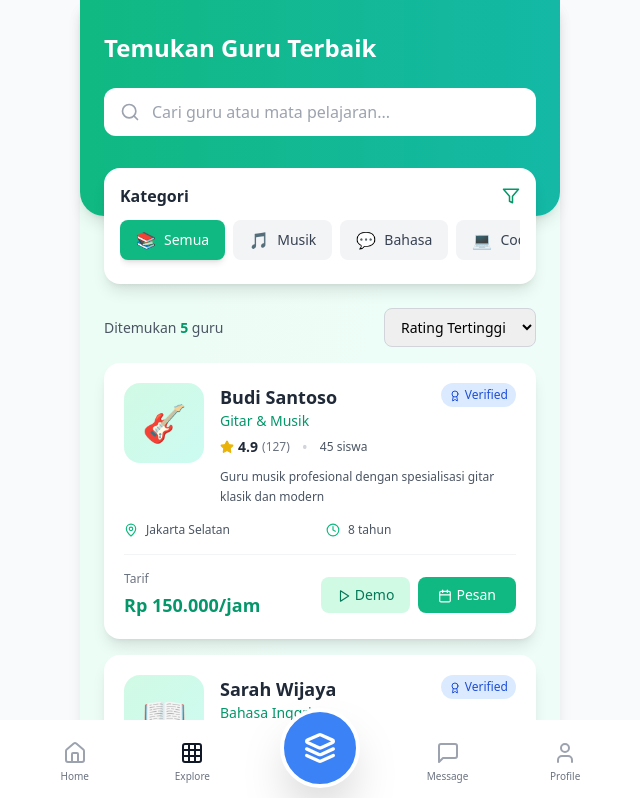
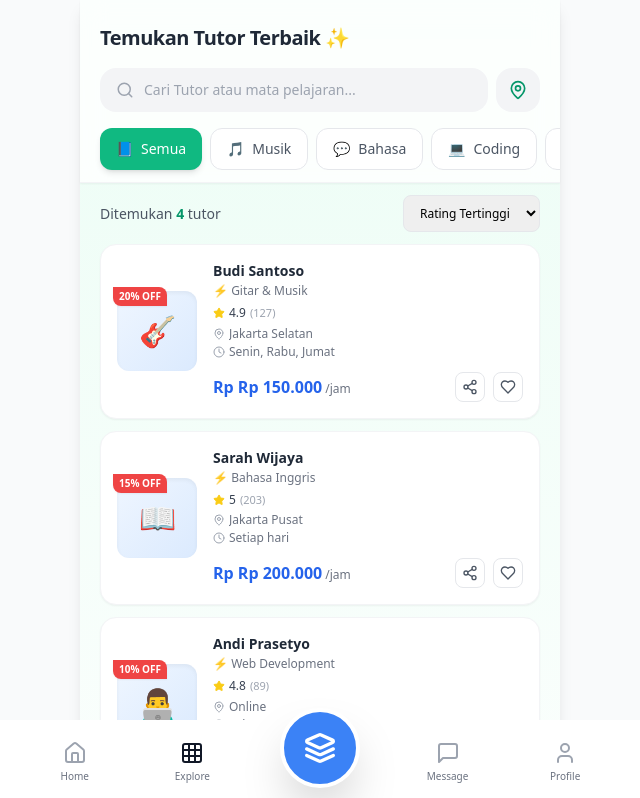
Before and after one commit to xcodeme21/sinau, a Next.js app: page /student/tutor in a window 1280 px wide. Shown: the top 798 px of the page, without its empty margins (320-960 px from the left). Built offline with nearby package versions, Linux system fonts and the light colour scheme.

Commit message:
tutor conainer revamp

```diff
--- /dev/null
+++ b/src/components/ui/BottomSheetModal.tsx
@@ -0,0 +1,65 @@
+'use client'
+
+import { motion, AnimatePresence } from 'framer-motion'
+import { X } from 'lucide-react'
+import React from 'react'
+
+interface BottomSheetModalProps {
+  show: boolean
+  title?: string
+  onClose: () => void
+  children: React.ReactNode
+}
+
+export default function BottomSheetModal({
+  show,
+  title,
+  onClose,
+  children,
+}: BottomSheetModalProps) {
+  return (
+    <AnimatePresence>
+      {show && (
+        <>
+          {/* Background overlay */}
+          <motion.div
+            className="fixed inset-0 bg-black/40 backdrop-blur-sm z-40"
+            initial={{ opacity: 0 }}
+            animate={{ opacity: 1 }}
+            exit={{ opacity: 0 }}
+            onClick={onClose}
+          />
+
+          {/* Bottom sheet */}
+          <motion.div
+            className="fixed bottom-0 left-0 right-0 z-50 bg-white rounded-t-3xl shadow-xl p-5 pb-8 min-h-[50vh] max-h-[90vh] overflow-y-auto"
+            initial={{ y: '100%' }}
+            animate={{ y: 0 }}
+            exit={{ y: '100%' }}
+            transition={{ type: 'spring', stiffness: 220, damping: 25 }}
+            drag="y"
+            dragConstraints={{ top: 0, bottom: 0 }}
+            onDragEnd={(e, info) => {
+              if (info.offset.y > 100) onClose()
+            }}>
+            {/* Handle Bar */}
+            <div className="absolute top-2 left-1/2 -translate-x-1/2 w-10 h-1 rounded-full bg-gray-300" />
+
+            {/* Header */}
+            <div className="flex items-center justify-between mb-4 mt-4">
+              <h3 className="text-lg font-semibold text-gray-800">{title}</h3>
+              <button
+                onClick={onClose}
+                className="p-2 rounded-full hover:bg-gray-100 transition">
+                <X size={20} />
+              </button>
+            </div>
+
+            {/* Content */}
+            <div className="space-y-3">{children}</div>
+          </motion.div>
+        </>
+      )}
+    </AnimatePresence>
+  )
+}
--- a/src/containers/student/dashboard/DashboardContainer.tsx
+++ b/src/containers/student/dashboard/DashboardContainer.tsx
@@ -3,34 +3,16 @@
 import { useState } from 'react'
 import {
   Bell,
-  Star,
   Search,
   Settings,
   Layers,
   ChevronRight,
   MapPin,
-  Share2,
-  Heart,
-  Clock,
 } from 'lucide-react'
 import PromoBanner from '@/containers/student/dashboard/PromoBanner'
 import TeacherCard from '@/components/ui/TeacherCard'
 import NotificationPanel from '@/components/ui/NotificationPanel'
-
-interface Teacher {
-  id: number
-  name: string
-  subject: string
-  category: string
-  rating: number
-  reviews: string
-  price: string
-  image: string
-  certified: boolean
-  discount?: string
-  location: string
-  schedule: string
-}
+import { Teacher } from '@/types/types'
 
 interface Category {
   id: string
@@ -56,12 +38,16 @@ export default function DashboardContainer() {
       subject: 'Gitar & Musik',
       category: 'music',
       rating: 4.9,
-      reviews: '2k',
-      price: '190.000',
+      reviews: 127,
+      price: 'Rp 150.000',
+      location: 'Jakarta Selatan',
+      experience: '8 tahun',
       image: '🎸',
+      available: 'Senin, Rabu, Jumat',
       certified: true,
+      bio: 'Tutor musik profesional dengan spesialisasi gitar klasik dan modern',
+      students: 45,
       discount: '20% OFF',
-      location: 'Jakarta Selatan',
       schedule: 'Senin, Rabu, Jumat',
     },
     {
@@ -69,13 +55,17 @@ export default function DashboardContainer() {
       name: 'Sarah Wijaya',
       subject: 'Bahasa Inggris',
       category: 'language',
-      rating: 4.2,
-      reviews: '6k',
-      price: '170.000',
+      rating: 5.0,
+      reviews: 203,
+      price: 'Rp 200.000',
+      location: 'Jakarta Pusat',
+      experience: '10 tahun',
       image: '📖',
+      available: 'Setiap hari',
       certified: true,
+      bio: 'Native speaker dengan sertifikasi TESOL dan IELTS',
+      students: 89,
       discount: '15% OFF',
-      location: 'Jakarta Pusat',
       schedule: 'Setiap hari',
     },
     {
@@ -83,13 +73,17 @@ export default function DashboardContainer() {
       name: 'Andi Prasetyo',
       subject: 'Web Development',
       category: 'coding',
-      rating: 4.9,
-      reviews: '2k',
-      price: '190.000',
+      rating: 4.8,
+      reviews: 89,
+      price: 'Rp 250.000',
+      location: 'Online',
+      experience: '6 tahun',
       image: '👨‍💻',
+      available: 'Selasa, Kamis, Sabtu',
       certified: true,
-      discount: '20% OFF',
-      location: 'Online',
+      bio: 'Full-stack developer dengan pengalaman di startup teknologi',
+      students: 67,
+      discount: '10% OFF',
       schedule: 'Selasa, Kamis, Sabtu',
     },
     {
@@ -97,13 +91,16 @@ export default function DashboardContainer() {
       name: 'Linda Kusuma',
       subject: 'Yoga & Fitness',
       category: 'sports',
-      rating: 4.2,
-      reviews: '6k',
-      price: '170.000',
+      rating: 4.9,
+      reviews: 156,
+      price: 'Rp 175.000',
+      location: 'Jakarta Barat',
+      experience: '5 tahun',
       image: '🧘‍♀️',
+      available: 'Senin–Jumat pagi',
       certified: true,
-      discount: '10% OFF',
-      location: 'Jakarta Barat',
+      bio: 'Instruktur yoga bersertifikat internasional (RYT-200)',
+      students: 102,
       schedule: 'Senin–Jumat pagi',
     },
   ]
--- a/src/containers/student/tutor/TutorContainer.tsx
+++ b/src/containers/student/tutor/TutorContainer.tsx
@@ -1,49 +1,17 @@
 'use client'
 
 import React, { useState } from 'react'
-import {
-  Search,
-  Filter,
-  MapPin,
-  Star,
-  Clock,
-  Play,
-  Award,
-  Calendar,
-} from 'lucide-react'
-
-interface Teacher {
-  id: number
-  name: string
-  subject: string
-  category: string
-  rating: number
-  reviews: number
-  price: string
-  location: string
-  experience: string
-  image: string
-  available: string
-  certified: boolean
-  bio: string
-  students: number
-}
+import { Search, MapPin } from 'lucide-react'
+import TeacherCard from '@/components/ui/TeacherCard'
+import BottomSheetModal from '@/components/ui/BottomSheetModal'
+import { Teacher } from '@/types/types'
 
 export default function TutorContainer() {
   const [searchQuery, setSearchQuery] = useState('')
   const [selectedCategory, setSelectedCategory] = useState('all')
+  const [selectedLocation, setSelectedLocation] = useState('all')
+  const [showLocationModal, setShowLocationModal] = useState(false)
   const [sortBy, setSortBy] = useState('rating')
-
-  const categories = [
-    { id: 'all', name: 'Semua', icon: '📚' },
-    { id: 'music', name: 'Musik', icon: '🎵' },
-    { id: 'language', name: 'Bahasa', icon: '💬' },
-    { id: 'coding', name: 'Coding', icon: '💻' },
-    { id: 'sports', name: 'Olahraga', icon: '⚽' },
-    { id: 'art', name: 'Seni', icon: '🎨' },
-    { id: 'math', name: 'Matematika', icon: '🔢' },
-    { id: 'science', name: 'Sains', icon: '🔬' },
-  ]
 
   const teachers: Teacher[] = [
     {
@@ -53,14 +21,16 @@ export default function TutorContainer() {
       category: 'music',
       rating: 4.9,
       reviews: 127,
-      price: 'Rp 150.000/jam',
+      price: 'Rp 150.000',
       location: 'Jakarta Selatan',
       experience: '8 tahun',
       image: '🎸',
       available: 'Senin, Rabu, Jumat',
       certified: true,
-      bio: 'Guru musik profesional dengan spesialisasi gitar klasik dan modern',
+      bio: 'Tutor musik profesional dengan spesialisasi gitar klasik dan modern',
       students: 45,
+      discount: '20% OFF',
+      schedule: 'Senin, Rabu, Jumat',
     },
     {
       id: 2,
@@ -69,7 +39,7 @@ export default function TutorContainer() {
       category: 'language',
       rating: 5.0,
       reviews: 203,
-      price: 'Rp 200.000/jam',
+      price: 'Rp 200.000',
       location: 'Jakarta Pusat',
       experience: '10 tahun',
       image: '📖',
@@ -77,6 +47,8 @@ export default function TutorContainer() {
       certified: true,
       bio: 'Native speaker dengan sertifikasi TESOL dan IELTS',
       students: 89,
+      discount: '15% OFF',
+      schedule: 'Setiap hari',
     },
     {
       id: 3,
@@ -85,7 +57,7 @@ export default function TutorContainer() {
       category: 'coding',
       rating: 4.8,
       reviews: 89,
-      price: 'Rp 250.000/jam',
+      price: 'Rp 250.000',
       location: 'Online',
       experience: '6 tahun',
       image: '👨‍💻',
@@ -93,6 +65,8 @@ export default function TutorContainer() {
       certified: true,
       bio: 'Full-stack developer dengan pengalaman di startup teknologi',
       students: 67,
+      discount: '10% OFF',
+      schedule: 'Selasa, Kamis, Sabtu',
     },
     {
       id: 4,
@@ -101,37 +75,51 @@ export default function TutorContainer() {
       category: 'sports',
       rating: 4.9,
       reviews: 156,
-      price: 'Rp 175.000/sesi',
+      price: 'Rp 175.000',
       location: 'Jakarta Barat',
       experience: '5 tahun',
       image: '🧘‍♀️',
-      available: 'Senin-Jumat pagi',
+      available: 'Senin–Jumat pagi',
       certified: true,
       bio: 'Instruktur yoga bersertifikat internasional (RYT-200)',
       students: 102,
-    },
-    {
-      id: 5,
-      name: 'Rudi Hartono',
-      subject: 'Matematika SMA',
-      category: 'math',
-      rating: 4.7,
-      reviews: 78,
-      price: 'Rp 125.000/jam',
-      location: 'Jakarta Timur',
-      experience: '7 tahun',
-      image: '📐',
-      available: 'Senin-Kamis sore',
-      certified: true,
-      bio: 'Spesialis persiapan ujian masuk PTN dan Olimpiade Matematika',
-      students: 56,
+      schedule: 'Senin–Jumat pagi',
     },
   ]
 
-  const filteredTeachers = teachers
+  const categories = [
+    { id: 'all', name: 'Semua', icon: '📘' },
+    { id: 'music', name: 'Musik', icon: '🎵' },
+    { id: 'language', name: 'Bahasa', icon: '💬' },
+    { id: 'coding', name: 'Coding', icon: '💻' },
+    { id: 'sports', name: 'Olahraga', icon: '⚽' },
+    { id: 'art', name: 'Seni', icon: '🎨' },
+  ]
+
+  const locations = [
+    { id: 'all', name: 'Semua Lokasi' },
+    { id: 'Jakarta Selatan', name: 'Jakarta Selatan' },
+    { id: 'Jakarta Pusat', name: 'Jakarta Pusat' },
+    { id: 'Jakarta Barat', name: 'Jakarta Barat' },
+    { id: 'Online', name: 'Online' },
+  ]
+
+  // Filtering logic, termasuk handle lokasi yg user search tapi tidak ada di daftar
+  const filtered = teachers
     .filter(
       (t) => selectedCategory === 'all' || t.category === selectedCategory,
     )
+    .filter((t) => {
+      if (selectedLocation === 'all') return true
+      const locationExists = locations.some(
+        (loc) => loc.id === selectedLocation,
+      )
+      if (!locationExists) {
+        // jika lokasi tidak ada di daftar, tampilkan Tutor Online
+        return t.location === 'Online'
+      }
+      return t.location === selectedLocation
+    })
     .filter(
       (t) =>
         t.name.toLowerCase().includes(searchQuery.toLowerCase()) ||
@@ -139,66 +127,71 @@ export default function TutorContainer() {
     )
 
   return (
-    <div className="min-h-screen bg-gradient-to-br from-emerald-50 to-teal-50 pb-20">
-      {/* Header */}
-      <div className="bg-gradient-to-r from-emerald-500 to-teal-500 text-white px-6 pt-8 pb-20 rounded-b-3xl shadow-lg">
-        <h1 className="text-2xl font-bold mb-6">Temukan Guru Terbaik</h1>
+    <div className="min-h-screen bg-gradient-to-b from-emerald-50 to-white pb-24">
+      {/* Sticky Header */}
+      <div className="sticky top-0 z-40 bg-white/80 backdrop-blur-md border-b border-gray-100 shadow-sm">
+        <div className="px-5 pt-6 pb-4">
+          <h1 className="text-xl font-semibold text-gray-800 tracking-tight mb-4">
+            Temukan Tutor Terbaik ✨
+          </h1>
 
-        {/* Search Bar */}
-        <div className="relative">
+          {/* Search Bar + Location Button */}
+          <div className="flex items-center gap-2">
+            <div className="relative flex-1">
               <Search
                 className="absolute left-4 top-1/2 transform -translate-y-1/2 text-gray-400"
-            size={20}
+                size={18}
               />
               <input
                 type="text"
-            placeholder="Cari guru atau mata pelajaran..."
+                placeholder="Cari Tutor atau mata pelajaran..."
                 value={searchQuery}
                 onChange={(e) => setSearchQuery(e.target.value)}
-            className="w-full pl-12 pr-4 py-3 rounded-xl text-gray-800 focus:outline-none focus:ring-2 focus:ring-emerald-300"
+                className="w-full pl-11 pr-4 py-3 rounded-2xl bg-gray-100 text-sm text-gray-700 focus:outline-none focus:ring-2 focus:ring-emerald-300 focus:bg-white transition-all duration-200"
               />
+            </div>
+
+            <button
+              onClick={() => setShowLocationModal(true)}
+              className="p-3 rounded-2xl bg-gray-100 hover:bg-emerald-100 transition-all duration-200">
+              <MapPin className="text-emerald-600" size={20} />
+            </button>
           </div>
         </div>
 
-      <div className="px-6 -mt-12">
-        {/* Categories */}
-        <div className="bg-white rounded-2xl shadow-lg p-4 mb-6">
-          <div className="flex items-center justify-between mb-3">
-            <h3 className="font-semibold text-gray-800">Kategori</h3>
-            <button className="text-emerald-600 text-sm font-medium">
-              <Filter size={18} />
-            </button>
-          </div>
-          <div className="flex gap-2 overflow-x-auto pb-2">
+        {/* Category Scroll */}
+        <div className="px-5 pb-3 overflow-x-auto hide-scrollbar">
+          <div className="flex gap-2">
             {categories.map((cat) => (
               <button
                 key={cat.id}
                 onClick={() => setSelectedCategory(cat.id)}
-                className={`flex items-center gap-2 px-4 py-2 rounded-lg whitespace-nowrap transition ${
+                className={`flex items-center gap-2 px-4 py-2.5 rounded-xl text-sm font-medium whitespace-nowrap transition-all ${
                   selectedCategory === cat.id
                     ? 'bg-emerald-500 text-white shadow-md'
-                    : 'bg-gray-100 text-gray-700 hover:bg-gray-200'
+                    : 'bg-white text-gray-600 border border-gray-200 hover:border-emerald-300 hover:text-emerald-600'
                 }`}>
                 <span>{cat.icon}</span>
-                <span className="text-sm font-medium">{cat.name}</span>
+                {cat.name}
               </button>
             ))}
           </div>
         </div>
+      </div>
 
-        {/* Stats */}
-        <div className="flex items-center justify-between mb-4">
+      {/* Result & Sort */}
+      <div className="flex items-center justify-between px-5 py-3">
         <p className="text-gray-600 text-sm">
           Ditemukan{' '}
-            <span className="font-bold text-emerald-600">
-              {filteredTeachers.length}
+          <span className="font-semibold text-emerald-600">
+            {filtered.length}
           </span>{' '}
-            guru
+          tutor
         </p>
         <select
           value={sortBy}
           onChange={(e) => setSortBy(e.target.value)}
-            className="text-sm border border-gray-300 rounded-lg px-3 py-2 focus:outline-none focus:ring-2 focus:ring-emerald-300">
+          className="text-xs border border-gray-200 rounded-lg px-3 py-2 focus:outline-none focus:ring-2 focus:ring-emerald-200">
           <option value="rating">Rating Tertinggi</option>
           <option value="price-low">Harga Terendah</option>
           <option value="price-high">Harga Tertinggi</option>
@@ -207,91 +200,42 @@ export default function TutorContainer() {
       </div>
 
       {/* Teacher List */}
-        <div className="space-y-4">
-          {filteredTeachers.map((teacher) => (
-            <div
-              key={teacher.id}
-              className="bg-white rounded-2xl shadow-lg overflow-hidden hover:shadow-xl transition">
-              <div className="p-5">
-                <div className="flex gap-4 mb-4">
-                  <div className="bg-gradient-to-br from-emerald-100 to-teal-100 rounded-2xl w-20 h-20 flex items-center justify-center text-4xl flex-shrink-0">
-                    {teacher.image}
+      <div className="px-5 space-y-3">
+        {filtered.length === 0 ? (
+          <div className="text-center py-10 text-gray-400 text-sm">
+            Tidak ada Tutor ditemukan 😔
           </div>
-                  <div className="flex-1">
-                    <div className="flex items-start justify-between mb-1">
-                      <div>
-                        <h3 className="font-bold text-gray-800 text-lg">
-                          {teacher.name}
-                        </h3>
-                        <p className="text-emerald-600 text-sm font-medium">
-                          {teacher.subject}
-                        </p>
-                      </div>
-                      {teacher.certified && (
-                        <span className="bg-blue-100 text-blue-700 text-xs px-2 py-1 rounded-full font-medium">
-                          <Award size={12} className="inline mr-1" />
-                          Verified
-                        </span>
+        ) : (
+          filtered.map((teacher) => (
+            <TeacherCard key={teacher.id} teacher={teacher} />
+          ))
         )}
       </div>
-                    <div className="flex items-center gap-3 mb-2">
-                      <div className="flex items-center">
-                        <Star
-                          size={14}
-                          className="text-yellow-500 fill-yellow-500"
-                        />
-                        <span className="text-sm font-bold text-gray-800 ml-1">
-                          {teacher.rating}
-                        </span>
-                        <span className="text-xs text-gray-500 ml-1">
-                          ({teacher.reviews})
-                        </span>
-                      </div>
-                      <span className="text-gray-300">•</span>
-                      <span className="text-xs text-gray-600">
-                        {teacher.students} siswa
-                      </span>
-                    </div>
-                    <p className="text-xs text-gray-600 leading-relaxed line-clamp-2">
-                      {teacher.bio}
-                    </p>
-                  </div>
-                </div>
 
-                <div className="grid grid-cols-2 gap-3 mb-4">
-                  <div className="flex items-center text-gray-600">
-                    <MapPin size={14} className="mr-2 text-emerald-500" />
-                    <span className="text-xs">{teacher.location}</span>
-                  </div>
-                  <div className="flex items-center text-gray-600">
-                    <Clock size={14} className="mr-2 text-emerald-500" />
-                    <span className="text-xs">{teacher.experience}</span>
-                  </div>
-                </div>
-
-                <div className="flex items-center justify-between pt-4 border-t border-gray-100">
-                  <div>
-                    <p className="text-xs text-gray-500 mb-1">Tarif</p>
-                    <p className="text-lg font-bold text-emerald-600">
-                      {teacher.price}
-                    </p>
-                  </div>
-                  <div className="flex gap-2">
-                    <button className="bg-emerald-100 text-emerald-700 px-4 py-2 rounded-lg text-sm font-medium hover:bg-emerald-200 transition">
-                      <Play size={14} className="inline mr-1" />
-                      Demo
+      {/* BottomSheet Location */}
+      <BottomSheetModal
+        show={showLocationModal}
+        title="Pilih Lokasi 📍"
+        onClose={() => setShowLocationModal(false)}>
+        <div className="grid grid-cols-2 gap-3">
+          {locations.map((loc) => (
+            <button
+              key={loc.id}
+              onClick={() => {
+                setSelectedLocation(loc.id)
+                setShowLocationModal(false)
+              }}
+              className={`flex items-center justify-center gap-2 px-4 py-3 rounded-xl border text-sm font-medium transition-all ${
+                selectedLocation === loc.id
+                  ? 'bg-emerald-100 text-emerald-700 border-emerald-300'
+                  : 'bg-white border-gray-200 text-gray-700 hover:border-emerald-300 hover:text-emerald-600'
+              }`}>
+              <MapPin size={14} />
+              {loc.name}
             </button>
-                    <button className="bg-emerald-500 text-white px-5 py-2 rounded-lg text-sm font-medium hover:bg-emerald-600 transition">
-                      <Calendar size={14} className="inline mr-1" />
-                      Pesan
-                    </button>
-                  </div>
-                </div>
-              </div>
-            </div>
           ))}
         </div>
-      </div>
+      </BottomSheetModal>
     </div>
   )
 }
--- /dev/null
+++ b/src/types/types.ts
@@ -0,0 +1,18 @@
+export interface Teacher {
+  id: number
+  name: string
+  subject: string
+  category: string
+  rating: number
+  reviews: number
+  price: string
+  location: string
+  experience: string
+  image: string
+  available: string
+  certified: boolean
+  bio: string
+  students: number
+  discount?: string
+  schedule: string
+}
```
Also changed, not shown: src/components/ui/TeacherCard.tsx (+1 -13 lines), public/sw.js. Lines whose indentation alone changed are shown as unchanged.
